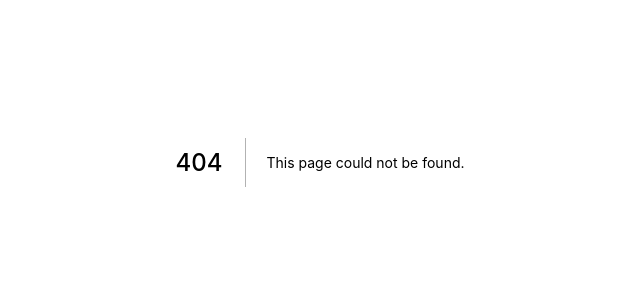
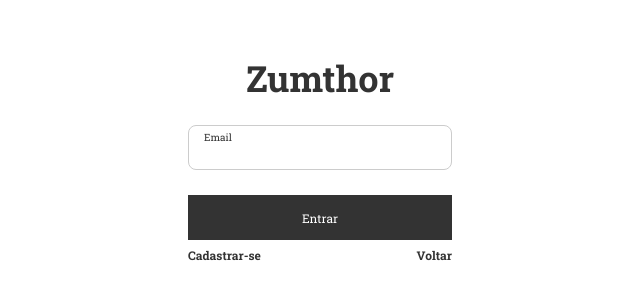
Before and after one commit to fischerafael/zumthor-frontend, a Next.js app: page /login in a window 1280 px wide. Before the commit this address had no page. Shown: the part 238-538 px from the top of the page, without its empty margins (320-960 px from the left). Built offline with nearby package versions, Linux system fonts and the light colour scheme.

Commit message:
added login page

```diff
--- /dev/null
+++ b/components/InputFieldGroup/index.tsx
@@ -0,0 +1,21 @@
+import React from 'react'
+import { InputContainer, InputError, InputField, InputLabel } from './styles'
+
+interface IInputFieldGroup {
+    inputTitle: string,
+    inputId: string,
+    inputType: string,
+    inputError?: boolean
+}
+
+const InputFieldGroup: React.FC<IInputFieldGroup> = ({ inputTitle, inputId, inputType, inputError }) => {
+    return (
+        <InputContainer>
+            <InputLabel htmlFor={inputId}>{inputTitle}</InputLabel>
+            <InputField type={inputType} id={inputId}/>
+            {inputError && <InputError>Favor preencher campo</InputError>}
+        </InputContainer>
+    )
+}
+
+export default InputFieldGroup
--- /dev/null
+++ b/components/InputFieldGroup/styles.tsx
@@ -0,0 +1,45 @@
+import styled from 'styled-components'
+
+export const InputContainer = styled.div`
+    position: relative;
+
+    width: 100%;
+    margin-top: 5px;
+    margin-bottom: 10px;
+    padding: 0 15px;
+
+    display: flex;
+    flex-direction: column;
+    justify-content: center;
+
+    height: 45px;
+    border: solid;
+    border-width: 0.5px;
+    border-color: #ccc;
+    border-radius: 8px;
+
+    transition: 0.5s;
+
+    &:hover {
+        background: #f7f7f7;
+    }
+`
+export const InputLabel = styled.label`
+    font-size: 10px;
+`
+export const InputField = styled.input`
+    outline: none;
+    border: none;
+    background: transparent;
+
+    font-size: 16px;
+    margin-top: 2.5px;
+`
+export const InputError = styled.p`
+    position: absolute;
+
+    font-size: 10px;
+    color: red;
+
+    top: 45px;
+`
--- /dev/null
+++ b/components/Logo/index.tsx
@@ -0,0 +1,24 @@
+import Link from 'next/link'
+import React from 'react'
+import { LogoStyle, LogoStyleForm } from './styles'
+
+interface ILogo {
+    form?: boolean
+}
+
+const Logo: React.FC<ILogo> = ({ form }) => {
+    return (
+        <Link href='/'>
+            {form ?
+                <LogoStyleForm>
+                    Zumthor
+                </LogoStyleForm> :
+                <LogoStyle>
+                    Zumthor
+                </LogoStyle>
+            }
+        </Link>
+    )
+}
+
+export default Logo
--- /dev/null
+++ b/components/Logo/styles.tsx
@@ -0,0 +1,11 @@
+import styled from 'styled-components'
+
+export const LogoStyle = styled.p`
+    font-size: 18px;
+    font-weight: bold;
+    cursor: pointer;
+`
+export const LogoStyleForm = styled(LogoStyle)`
+    margin-bottom: 18px;
+    font-size: 36px;
+`
--- a/components/Nav/styles.tsx
+++ b/components/Nav/styles.tsx
@@ -10,9 +10,4 @@ export const NavBar = styled.div`
     width: 90%;
     height: 15vh;
 `
-export const Logo = styled.p`
-    font-size: 18px;
-    font-weight: bold;
-    cursor: pointer;
-`
 export const ButtonNav = styled(Button)``
--- /dev/null
+++ b/pages/login.tsx
@@ -0,0 +1,27 @@
+import Link from 'next/link'
+import React from 'react'
+import InputFieldGroup from '../components/InputFieldGroup'
+import Logo from '../components/Logo'
+import { FormPageContainer, FormButton, FormContainer, FormFooter, FormLink } from '../styles/login'
+
+const Login = () => {
+    return (
+        <FormPageContainer>
+            <FormContainer>
+                <Logo form={true}/>
+                <InputFieldGroup inputId='email' inputTitle='Email' inputType='text'/>
+                <FormButton>Entrar</FormButton>
+                <FormFooter>
+                    <Link href='/register'>
+                        <FormLink>Cadastrar-se</FormLink>
+                    </Link>
+                    <Link href='/'>
+                        <FormLink>Voltar</FormLink>
+                    </Link>
+                </FormFooter>
+            </FormContainer>
+        </FormPageContainer>
+    )
+}
+
+export default Login
--- /dev/null
+++ b/styles/login.tsx
@@ -0,0 +1,40 @@
+import styled from 'styled-components'
+import { Button } from './button'
+import { PageContainer } from './page'
+
+export const FormPageContainer = styled(PageContainer)`
+    justify-content: center;
+`
+export const FormContainer = styled.form`
+    min-height: 50vh;
+    width: 300px;
+    padding: 18px;
+
+    display: flex;
+    flex-direction: column;
+    align-items: center;
+    justify-content: center;
+`
+export const FormButton = styled(Button)`
+    margin-top: 15px;
+    width: 100%;
+`
+export const FormFooter = styled.div`
+    width: 100%;
+    height: 30px;
+
+    display: flex;
+    align-items: center;
+    justify-content: space-between;
+`
+export const FormLink = styled.a`
+    font-weight: bold;
+    font-size: 12px;
+    cursor: pointer;
+
+    transition: 0.5s;
+
+    &:hover {
+        color: #ccc;
+    }
+`
```
Also changed, not shown: components/Nav/index.tsx (+3 -6 lines), styles/page.tsx (+5 -5 lines).
